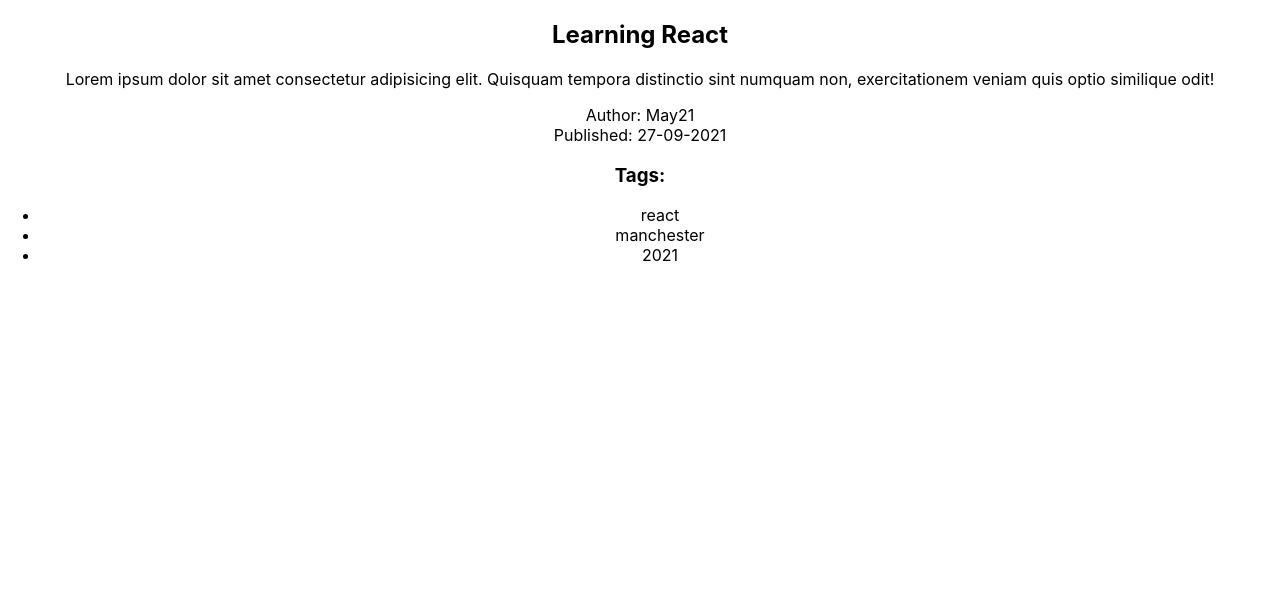
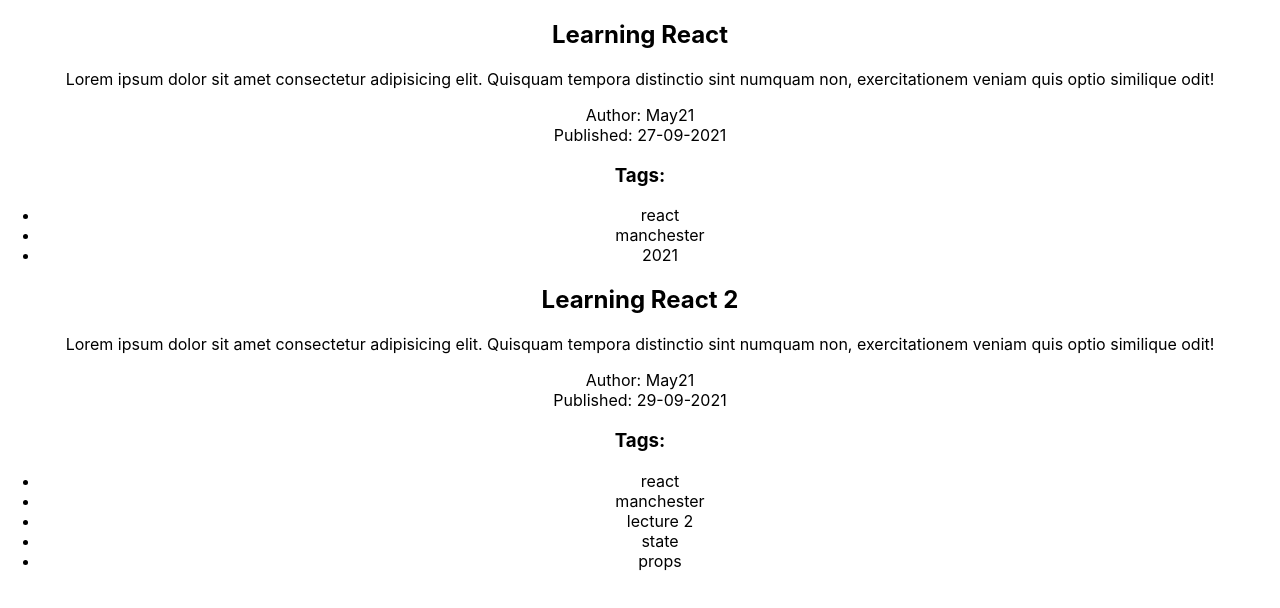
Before and after one commit to StuartCowley/fe-react-demo, a React (Create React App) app: page / in a window 1280 px wide. Shown: the top 608 px of the page. Built offline with nearby package versions, Linux system fonts and the light colour scheme.

Commit message:
Add extra post add loop to display all Posts

```diff
--- a/src/App.js
+++ b/src/App.js
@@ -6,7 +6,9 @@
 function App() {
   return (
     <div className="App">
-      <Post postData={posts[0]} />
+      {posts.map((post) => (
+        <Post postData={post} />
+      ))}
     </div>
   );
 }
--- a/src/data/posts.json
+++ b/src/data/posts.json
@@ -6,5 +6,13 @@
     "author": "May21",
     "date": "27-09-2021",
     "isPublished": true
+  },
+  {
+    "title": "Learning React 2",
+    "body": "Lorem ipsum dolor sit amet consectetur adipisicing elit. Quisquam tempora distinctio sint numquam non, exercitationem veniam quis optio similique odit!",
+    "tags": ["react", "manchester", "lecture 2", "state", "props"],
+    "author": "May21",
+    "date": "29-09-2021",
+    "isPublished": true
   }
 ]
```
